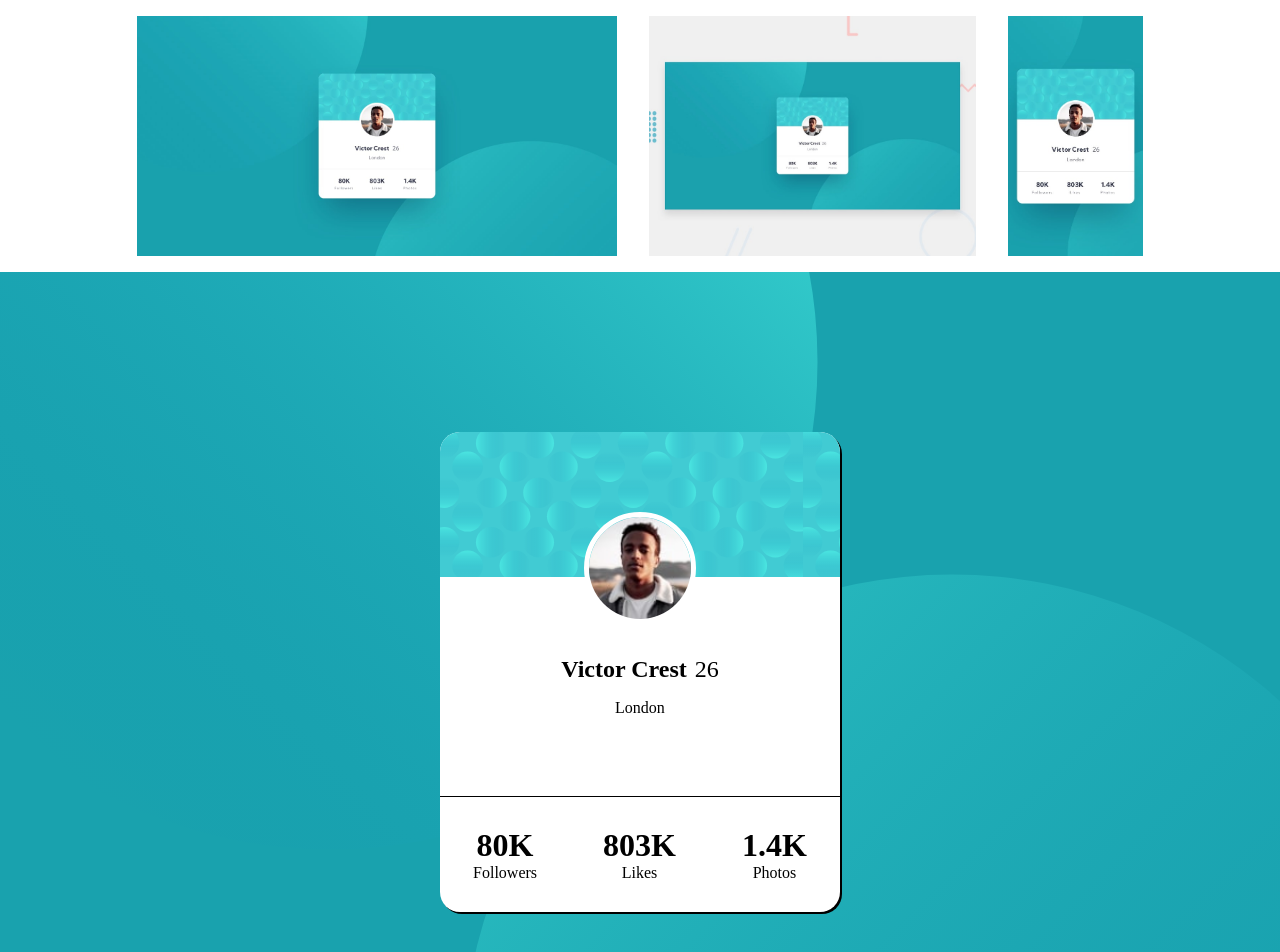
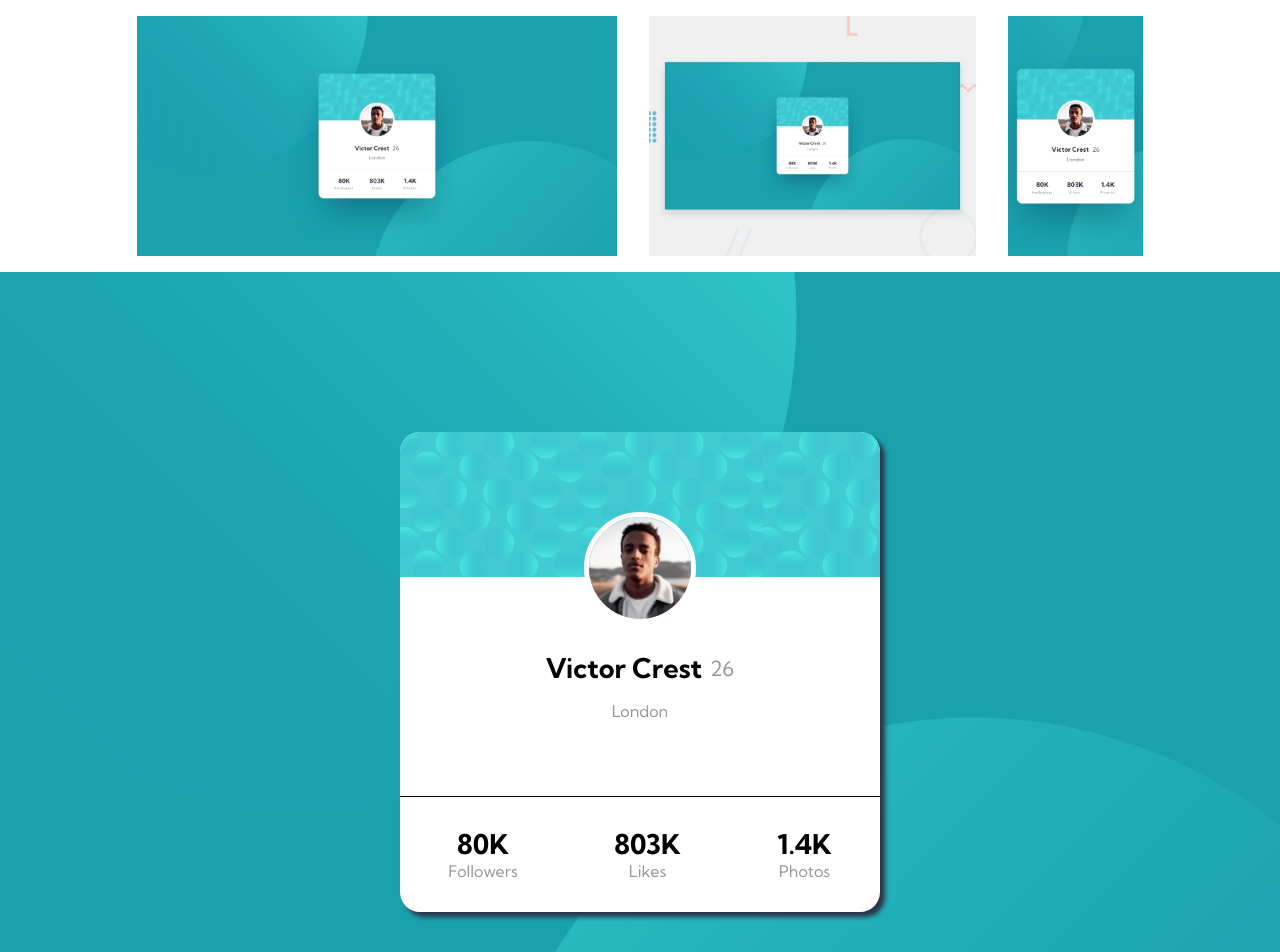
Before and after one commit to DJTwoTone/frontendmentor, a React (Create React App) app: page / in a window 1280 px wide. Shown: the top 952 px of the page. Built offline with nearby package versions, Linux system fonts and the light colour scheme.

Commit message:
touching up the profile card component

```diff
--- a/public/index.html
+++ b/public/index.html
@@ -6,23 +6,18 @@
   <link rel="icon" href="%PUBLIC_URL%/favicon.ico" />
   <meta name="viewport" content="width=device-width, initial-scale=1" />
   <meta name="theme-color" content="#000000" />
-  <meta name="description" content="Web site created using create-react-app" />
   <link rel="apple-touch-icon" href="%PUBLIC_URL%/logo192.png" />
   <!--
       manifest.json provides metadata used when your web app is installed on a
       user's mobile device or desktop. See https://developers.google.com/web/fundamentals/web-app-manifest/
     -->
   <link rel="manifest" href="%PUBLIC_URL%/manifest.json" />
-  <!--
-      Notice the use of %PUBLIC_URL% in the tags above.
-      It will be replaced with the URL of the `public` folder during the build.
-      Only files inside the `public` folder can be referenced from the HTML.
+  <!-- All the fonts that are needed. This is a terrible idea in production, but for this... Let's do it. -->
+  <link rel="preconnect" href="https://fonts.googleapis.com">
+  <link rel="preconnect" href="https://fonts.gstatic.com" crossorigin>
+  <link href="https://fonts.googleapis.com/css2?family=Kumbh+Sans:wght@400;700&display=swap" rel="stylesheet">
 
-      Unlike "/favicon.ico" or "favicon.ico", "%PUBLIC_URL%/favicon.ico" will
-      work correctly both with client-side routing and a non-root public URL.
-      Learn how to configure a non-root public URL by running `npm run build`.
-    -->
-  <title>React App</title>
+  <title>Frontend Master Practice</title>
 </head>
 
 <body>
--- a/src/challenges/ProfileCardComponent/elements.js
+++ b/src/challenges/ProfileCardComponent/elements.js
@@ -8,17 +8,18 @@ export const BackgroundWrapper = styled.div`
     display: flex;
     justify-content: center;
     align-items: center;
+    padding: 10rem 0 10rem 0;
     width: max(100%, 375px);
-
+    background-image: url(${top}), url(${bottom});
+    background-position: top -50vh left -170vw, bottom -50vh right -170vw;
     @media screen and (min-width: 768px) {
         width: max(100%, 1440px);
+        background-position:  top 250% left -60%, bottom 350% right -60%;
     }
     background-color: hsl(185, 75%, 39%);
-    background-image: url(${top}), url(${bottom});
-    background-position: top -50vh left -20vh, bottom -60vh right -20vh;
     background-repeat: no-repeat;
     overflow: hidden;
-    height: 100vh;
+
 `;
 
 export const TopCircle = styled.img`
@@ -42,17 +43,23 @@ export const CardWrapper = styled.div`
     justify-content: center;
     align-items: center;
     /* margin-top: 10rem; */
+    font-family: 'Kumbh Sans', sans-serif;
 `;
 
 export const Card = styled.div`
     position: relative;
+    width: 90vw;
     height: 30rem;
-    width: 25rem;
+
+    @media screen and (min-width: 768px) {
+        width: 30rem;
+    }
+
     border-radius: 20px;
     display: flex;
     flex-direction: column;
     align-items: center;
-    box-shadow: 2px 2px black;
+    box-shadow: 5px 5px 5px hsl(229, 23%, 23%);
     background: white;
     `;
 
@@ -89,16 +96,19 @@ export const NameAgeWrapper = styled.span`
 
 export const Name = styled.p`
     font-weight: bold;
-    font-size: 1.5rem;
+    font-size: 1.7rem;
 `;
 
 export const Age = styled.p`
     margin-left: .5rem;
-    font-size: 1.5rem;
+    font-size: 1.3rem;
+    color: hsl(0, 0%, 59%)
 `;
 
 export const Location = styled.p`
     margin-top: 1rem;
+    color: hsl(0, 0%, 59%)
+
 `;
 
 
--- a/src/challenges/ProfileCardComponent/subcomponents/elements.js
+++ b/src/challenges/ProfileCardComponent/subcomponents/elements.js
@@ -9,9 +9,10 @@ export const ItemWrapper = styled.div`
 
 export const Number = styled.p`
     font-weight: bold;
-    font-size: 2rem;
+    font-size: 1.7rem;
 `;
 
 export const Category = styled.p`
-
+    font-size: 1rem;
+    color: hsl(0, 0%, 59%);
 `;
```
